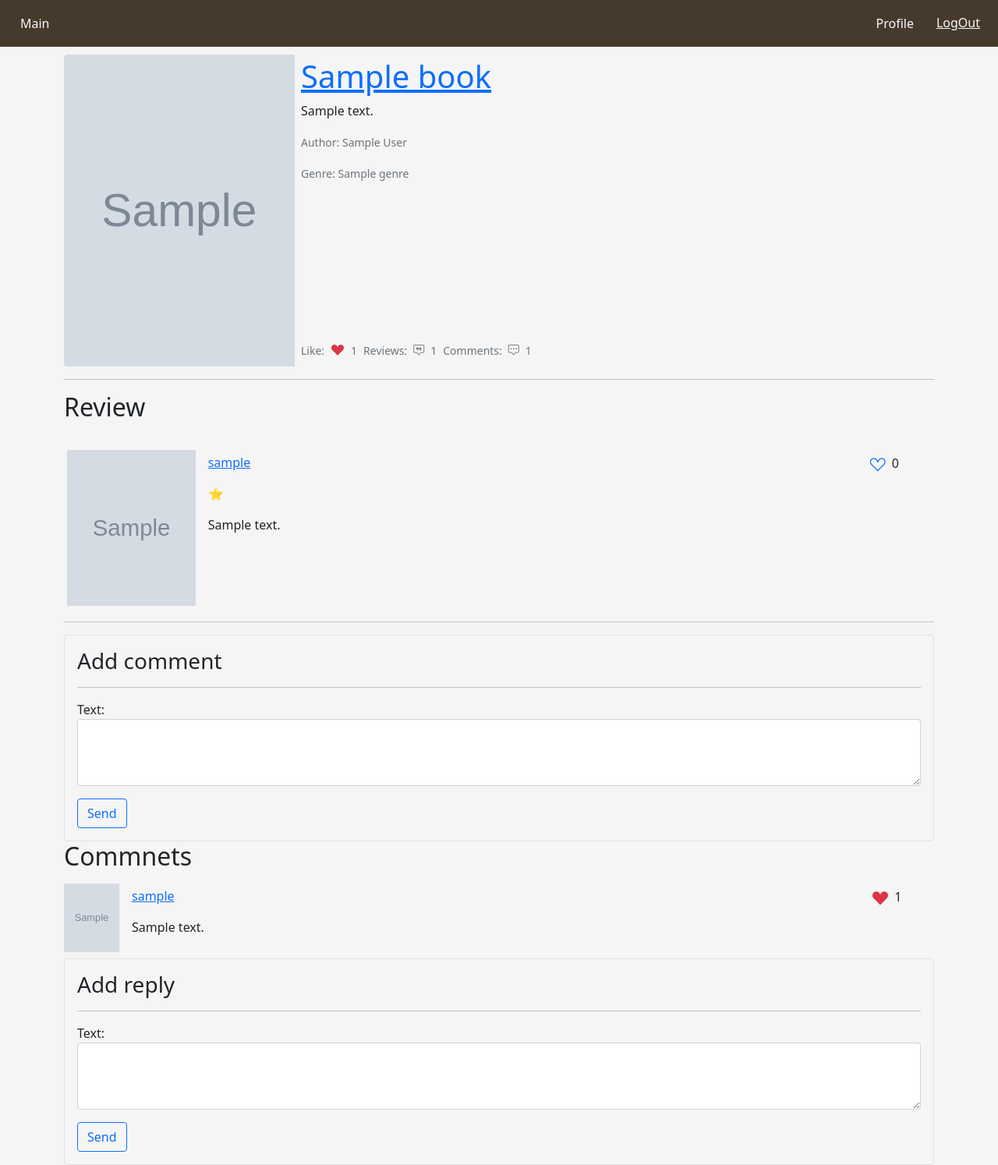
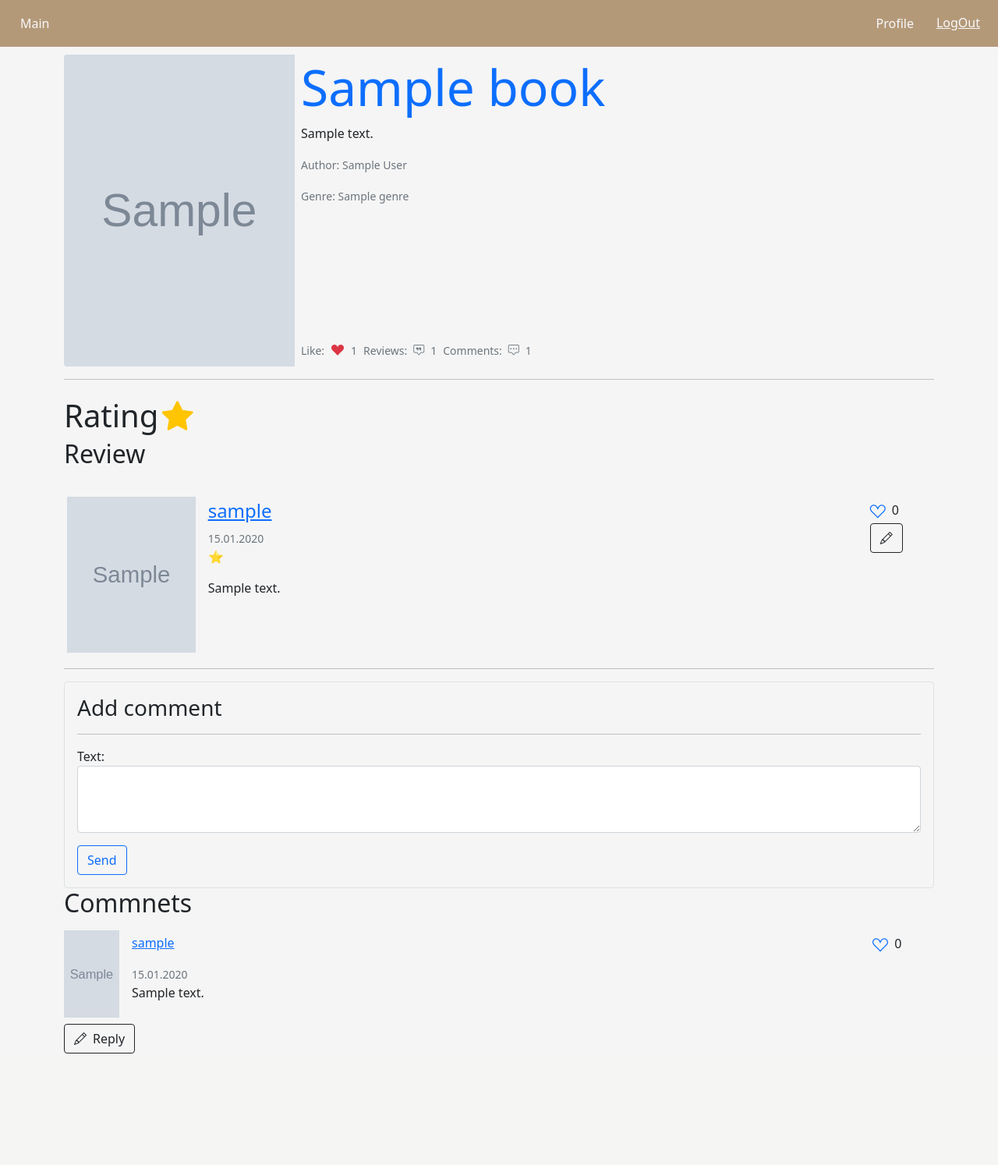
Before and after one commit to malceva-ekaterina/bookshelf, a Django app: page /books/1/ in a window 1280 px wide. Shown: the whole page at 78% size. After the commit the page ends 1351 px from the top, so only its background shows below. Run offline with Django 5.2, Linux system fonts and the light colour scheme; a user stored in the database is signed in; tables that the repository leaves empty hold one stand-in row (values such as "Sample post"); grey boxes marked "Sample" are stand-in pictures; data that the repository does not hold is empty.

Commit message:
Add update review, change reply to comments, Add rating to books

```diff
--- a/accounts/views.py
+++ b/accounts/views.py
@@ -31,7 +31,7 @@
             context['is_author'] = True
         else:
             context['is_author'] = True
-        if Follow.objects.filter(author=self.object, follower=self.request.user).exists():
+        if self.request.user.is_authenticated and Follow.objects.filter(author=self.object, follower=self.request.user).exists():
             context['is_follower'] = True
         else:
             context['is_follower'] = False
@@ -52,7 +52,7 @@
             context['is_author'] = True
         else:
             context['is_author'] = False
-        if Follow.objects.filter(author=self.object, follower=self.request.user).exists():
+        if self.request.user.is_authenticated and Follow.objects.filter(author=self.object, follower=self.request.user).exists():
             context['is_follower'] = True
         else:
             context['is_follower'] = False
--- a/bookshelf/settings.py
+++ b/bookshelf/settings.py
@@ -120,6 +120,7 @@
 
 STATIC_URL = '/static/'
 STATICFILES_DIRS = [BASE_DIR / 'static']
+STATIC_ROOT = os.path.join(BASE_DIR, 'staticfiles')
 
 # Email
 # https://docs.djangoproject.com/en/6.1/topics/email/#topic-email-configuration
--- a/bookshelf/urls.py
+++ b/bookshelf/urls.py
@@ -24,7 +24,7 @@
     path('accounts/', include('accounts.urls')),
     path('', include('library.urls')),
     path('likes/', include('likes.urls')),
-]
+] + static(settings.STATIC_URL, document_root=settings.STATIC_ROOT)
 
 if settings.DEBUG:
     urlpatterns += static(settings.MEDIA_URL, document_root=settings.MEDIA_ROOT)
--- a/library/urls.py
+++ b/library/urls.py
@@ -9,6 +9,7 @@
     path('books/<pk>/delete', BookDeleteView.as_view(), name='book_delete'),
     path('authors/new/', AuthorCreateView.as_view(), name='author_create'),
     path('genre/new/', GenreCreateView.as_view(), name='genre_create'),
-    path('books/<int:pk>/review/new/', create_review, name='review_create'),
+    path('books/<int:b_pk>/review/new/', create_review, name='review_create'),
+    path('books/<int:b_pk>/review/edit/', review_update, name='review_edit'),
     path('books/<int:pk>/comment/new/', create_comment, name='comment_create'),
 ]
--- a/library/views.py
+++ b/library/views.py
@@ -2,10 +2,13 @@
 from django.views.generic import CreateView, DetailView, DeleteView, UpdateView, ListView
 from django.contrib.auth.decorators import login_required
 from django.contrib.auth.mixins import LoginRequiredMixin, UserPassesTestMixin
-from django.db.models import Q
+from django.db.models import Avg, Q, Subquery, OuterRef, Count
+from django.db.models.functions import Coalesce
 from .models import *
 from .forms import *
 from likes.utils import *
+from collections import defaultdict
+
 # Create your views here.
 
 class AuthorCreateView(LoginRequiredMixin, CreateView):
@@ -36,7 +39,7 @@
     paginate_by = 10
 
     def get_queryset(self):
-        queryset = super().get_queryset().prefetch_related('genres')
+        queryset = super().get_queryset()
 
         query = self.request.GET.get('q')
         genre_id = self.request.GET.get('genre')
@@ -48,7 +51,19 @@
         if genre_id:
             queryset = queryset.filter(genres__id=genre_id)
 
-        return queryset.distinct()
+        reviews_subquery = Review.objects.filter(
+            book_id=OuterRef('pk')
+        ).values('book_id').annotate(avg=Avg('rating')).values('avg')
+
+
+        queryset = queryset.annotate(
+            avg_rating=Coalesce(Subquery(reviews_subquery), 0.0)
+        )
+
+        if genre_id:
+            queryset = queryset.distinct()
+
+        return queryset.prefetch_related('genres')
 
     def get_context_data(self, **kwargs):
         context = super().get_context_data(**kwargs)
@@ -66,29 +81,43 @@
     template_name = "books/book_detail.html"
 
     def get_queryset(self):
-        return super().get_queryset().prefetch_related('genres', 'author')
+        return super().get_queryset().prefetch_related('genres', 'author').annotate(avg_rating=(Avg('reviews__rating')*100/5))
 
     def get_context_data(self, **kwargs):
         context = super().get_context_data(**kwargs)
         context['book_is_liked'] = is_liked_by(self.request.user, Book, self.object.pk)
 
-        comments_qs = (
+        qs = (
             self.object.comments
-            .filter(parent__isnull=True)
             .select_related('user', 'user__profile')
-            .prefetch_related('replies__user', 'replies__user__profile')
+            .annotate(likes_count=Count('likes'))      # счётчик лайков
             .order_by('-created_at')
         )
-        context['comments'] = annotate_liked_by_user(comments_qs, self.request.user, Comment)
+        qs = annotate_liked_by_user(qs, self.request.user, Comment)  # ← аннотация на ВСЕ
 
+        # 2. Строим дерево
+        children_map = defaultdict(list)
+        for c in qs:
+            children_map[c.parent_id].append(c)
+        for c in qs:
+            c.children = children_map[c.id]
+
+        context['comments'] = children_map[None]
         review_qs = (
             self.object.reviews.order_by('-created_at')
         )
-        context['review_exist'] = Review.objects.filter(book=self.object, user=self.request.user).exists
+        if self.request.user.is_authenticated:
+            context['review_exist'] = Review.objects.filter(book=self.object, user=self.request.user).exists
+        else:
+            context['review_exist'] = False
 
+        context['review_form'] = ReviewForm()
         context['reviews'] = annotate_liked_by_user(review_qs, self.request.user, Review)
-        context['review_form'] = ReviewForm()
+        if self.request.user.is_authenticated and Review.objects.filter(book=self.object, user=self.request.user).exists():
+            review = Review.objects.get(book=self.object, user=self.request.user)
+            context['review_form'] = ReviewForm(instance=review)
         context['comment_form'] = CommentForm()
+
         return context
 
 
@@ -134,8 +163,8 @@
 
 
 @login_required
-def create_review(request, pk):
-    book = get_object_or_404(Book, id=pk)
+def create_review(request, b_pk):
+    book = get_object_or_404(Book, id=b_pk)
     if not Review.objects.filter(book=book, user=request.user).exists():
         if request.method == 'POST':
             form = ReviewForm(request.POST)
@@ -144,7 +173,7 @@
                 form.instance.user = request.user
                 form.instance.book = book
                 form.save()
-    return redirect('book_detail', pk)
+    return redirect('book_detail', b_pk)
 
 @login_required
 def create_comment(request, pk):
@@ -163,3 +192,22 @@
         parent=parent_obj
     )
     return redirect('book_detail', pk)
+
+class ReviewUpdateView(LoginRequiredMixin, UserPassesTestMixin, UpdateView):
+    model = Review
+    template_name = "reviews/review_form.html"
+    form_class = ReviewForm
+    def get_success_url(self):
+            return reverse('book_detail', kwargs={'pk': self.request.path.GET.get('b_pk') | self.request.path.POST.get('b_pk') })
+    def test_func(self):
+            return self.get_object().user == self.request.user
+
+@login_required
+def review_update(request, b_pk):
+    book = Book.objects.get(pk=b_pk)
+    review = get_object_or_404(Review, user=request.user, book=book)
+    if request.method == 'POST':
+        form = ReviewForm(request.POST, instance=review)
+        if form.is_valid():
+            form.save()
+    return redirect('book_detail', b_pk)
--- a/static/style.css
+++ b/static/style.css
@@ -3,7 +3,7 @@
 }
 header {
     padding: 10px;
-    background-color: #463a2c;
+    background-color: #b49979;
     margin-bottom: 10px;
 }
 
@@ -18,3 +18,20 @@
     object-fit: cover;
     align-content: center;
 }
+.rating > *{
+
+    font-size: 40px;
+}
+.bar {
+    width:fit-content;
+    color: #ffc402;
+
+    mask-image: linear-gradient(
+            to right,
+            #000000 calc(var(--progress) * 1%),
+            transparent calc(var(--progress) * 1%)
+        );
+    mask-size: contain;
+    mask-repeat: no-repeat;
+    mask-position: center;
+}
--- a/templates/authors/author_form.html
+++ b/templates/authors/author_form.html
@@ -1,8 +1,6 @@
-{% extends "base.html" %}
-{% block title %}Author Form{% endblock title %}
-{% block content %}
+
+
     <form method="post">
         {% csrf_token %}
         {{ form.as_p }}
     </form>
-{% endblock content %}
--- a/templates/base.html
+++ b/templates/base.html
@@ -7,7 +7,7 @@
     <link href="https://cdn.jsdelivr.net/npm/bootstrap@5.0.2/dist/css/bootstrap.min.css" rel="stylesheet" integrity="sha384-EVSTQN3/azprG1Anm3QDgpJLIm9Nao0Yz1ztcQTwFspd3yD65VohhpuuCOmLASjC" crossorigin="anonymous">
     <link rel="stylesheet" href="https://cdn.jsdelivr.net/npm/bootstrap-icons@1.11.1/font/bootstrap-icons.css">
     {% load static %}
-    <link rel="stylesheet" href="{% static '/style.css' %}">
+    <link rel="stylesheet" href="{% static 'style.css' %}">
 </head>
 <body>
     <header>
--- /dev/null
+++ b/templates/books/_comments.html
@@ -0,0 +1,39 @@
+<div class="row  mt-2 mb-2">
+    <div class="col-1 row-1" style="">
+        <img src="{{ comment.user.profile.avatar.url }}" alt="" class="img-fluid ">
+    </div>
+    <div class="col-10 p-1">
+        <p><a href="{% url "user_profile" comment.user.username %}">{{ comment.user.username }}</a></p>
+        <small class="text-muted">{{comment.created_at|date:"d.m.Y"}}</small>
+        <p>{{ comment.text }}</p>
+    </div>
+    <div class="col-1 p-1">
+        {% if user.is_authenticated %}
+            <form method="post" action="{% url 'comment_like' pk=book.pk c_pk=comment.id %}" class="d-inline me-1">
+                {% csrf_token %}
+                <button type="submit" class="btn btn-link p-0 border-0">
+                    {% if comment.is_liked_by_user %}
+                        <i class="bi bi-suit-heart-fill text-danger"
+                            style="font-size: 20px;"></i>
+                    {% else %}
+                        <i class="bi bi-suit-heart"
+                            style="font-size: 20px;"></i>
+                    {% endif %}
+                </button>
+            </form>
+        {% else %}
+            <i class="bi bi-suit-heart" style="font-size: 20px;"></i>
+        {% endif %}
+            <span>{{ comment.likes_count }}</span>
+    </div>
+
+    {% if comment.children %}
+        <div class="d-flex flex-column">
+            {% for child in comment.children %}
+                <div class="mt-2 mb-2 ms-5">
+                    {% include "books/_comments.html" with comment=child %}
+                </div>
+            {% endfor %}
+        </div>
+    {% endif %}
+</div>
--- a/templates/books/book_detail.html
+++ b/templates/books/book_detail.html
@@ -7,7 +7,7 @@
         </div>
         <div class="col-7">
             <div class="d-flex flex-column position-relative h-100 p-1">
-                <h1 class="card-title"><a href="{% url "book_detail" book.pk%}">{{ book.title }}</a></h1>
+                <h1 class="card-title display-3"><a href="{% url "book_detail" book.pk%}" class="text-decoration-none">{{ book.title }}</a></h1>
                 <p class="card-text">{{ book.description }}</p>
                 <p class="card-text"><small class="text-muted">
                     <span>Author: </span>
@@ -57,12 +57,19 @@
         </div>
     </div>
     <hr>
+    <div class="rating">
+        <span>Rating</span>
+        {% if book.avg_rating == None %}
+            <span class="text-muted"><i class="bi bi-star"></i><i class="bi bi-star"></i><i class="bi bi-star"></i><i class="bi bi-star"></i><i class="bi bi-star"></i></span>
+        {% else %}
+            <span class="bar" style="--progress: {{ book.avg_rating|default:0 }};"><i class="bi bi-star-fill"></i><i class="bi bi-star-fill"></i><i class="bi bi-star-fill"></i><i class="bi bi-star-fill"></i><i class="bi bi-star-fill"></i></span>
+        {% endif %}
+    </div>
     <div>
         <h2>Review</h2>
+        {% if not review_exist and user.is_authenticated %}
         <div>
-            {% if not review_exist %}
-
-                <form action="{% url "review_create" pk=book.pk %}" method="post" class="border p-3 rounded">
+            <form action="{% url "review_create" b_pk=book.pk %}" method="post" class="border p-3 rounded">
                 <h3>Left Review</h3>
                 <hr>
                 {% csrf_token %}
@@ -80,8 +87,8 @@
                 {% endfor %}
                 <button type="submit" class="btn btn-outline-primary">Send</button>
             </form>
+        </div>
         {% endif %}
-        </div>
         <br>
         <div class="d-flex flex-column p-1">
             {% for review in reviews %}
@@ -90,7 +97,8 @@
                         <img src="{{ review.user.profile.avatar.url }}" alt="" class="img-fluid">
                     </div>
                     <div class="col-9 p-1">
-                        <p><a href="{% url "user_profile" review.user.username %}">{{ review.user.username }}</a></p>
+                        <h4><a href="{% url "user_profile" review.user.username %}">{{ review.user.username }}</a></h4>
+                        <small class="text-muted">{{ review.created_at|date:"d.m.Y" }}</small>
                         <p>{{ review.get_stars }}</p>
                         <p>{{ review.text }}</p>
                     </div>
@@ -112,6 +120,11 @@
                             <i class="bi bi-suit-heart" style="font-size: 20px;"></i>
                         {% endif %}
                             <span>{{ review.likes.count }}</span>
+                        {% if review.user == user %}
+                        <button type="button" class="btn btn-outline-dark me-1" data-bs-toggle="modal" data-bs-target="#reviewModal">
+                            <i class="bi bi-pencil"></i>
+                        </button>
+                        {% endif %}
                     </div>
                 </div>
             {% endfor %}
@@ -137,72 +150,16 @@
             {% endfor %}
             <button type="submit" class="btn btn-outline-primary">Send</button>
         </form>
-
         <div class="d-flex flex-column">
             <h2>Commnets</h2>
             {% for comment in comments %}
-                <div class="row  mt-2 mb-2">
-                    <div class="col-1 row-1" style="">
-                        <img src="{{ comment.user.profile.avatar.url }}" alt="" class="img-fluid ">
+                    {% include "books/_comments.html" with comment=comment %}
+            <div>
+                <button class="btn btn-outline-dark" type="button" data-bs-toggle="collapse" data-bs-target="#collapseExample" aria-expanded="false" aria-controls="collapseExample">
+                    <i class="bi bi-pencil me-2"></i>Reply
+                </button>
             </div>
-                    <div class="col-10 p-1">
-                        <p><a href="{% url "user_profile" comment.user.username %}">{{ comment.user.username }}</a></p>
-
-                        <p>{{ comment.text }}</p>
-                    </div>
-                    <div class="col-1 p-1">
-                        {% if user.is_authenticated %}
-                            <form method="post" action="{% url 'comment_like' pk=book.pk c_pk=comment.id %}" class="d-inline me-1">
-                                {% csrf_token %}
-                                <button type="submit" class="btn btn-link p-0 border-0">
-                                    {% if comment.is_liked_by_user %}
-                                        <i class="bi bi-suit-heart-fill text-danger"
-                                            style="font-size: 20px;"></i>
-                                    {% else %}
-                                        <i class="bi bi-suit-heart"
-                                            style="font-size: 20px;"></i>
-                                    {% endif %}
-                                </button>
-                            </form>
-                        {% else %}
-                            <i class="bi bi-suit-heart" style="font-size: 20px;"></i>
-                        {% endif %}
-                            <span>{{ comment.likes.count }}</span>
-                    </div>
-                </div>
-                {% for reply in comment.replies.all %}
-                <div class="row mt-2 mb-2 ms-2">
-                    <div class="col-1 row-1">
-                        <img src="{{ reply.user.profile.avatar.url }}" alt="" class="img-fluid">
-                    </div>
-                    <div class="col-10 p-1">
-                        <p><a href="{% url "user_profile" reply.user.username %}">{{ reply.user.username }}</a></p>
-
-                        <p>{{ reply.text }}</p>
-                    </div>
-                    <div class="col-1 p-1">
-                        {% if user.is_authenticated %}
-                            <form method="post" action="{% url 'comment_like' pk=book.pk c_pk=comment.id %}" class="d-inline me-1">
-                                {% csrf_token %}
-                                <button type="submit" class="btn btn-link p-0 border-0">
-                                    {% if reply.is_liked_by_user %}
-                                        <i class="bi bi-suit-heart-fill text-danger"
-                                            style="font-size: 20px;"></i>
-                                    {% else %}
-                                        <i class="bi bi-suit-heart"
-                                            style="font-size: 20px;"></i>
-                                    {% endif %}
-                                </button>
-                            </form>
-                        {% else %}
-                            <i class="bi bi-suit-heart" style="font-size: 20px;"></i>
-                        {% endif %}
-                            <span>{{ comment.likes.count }}</span>
-                    </div>
-
-                </div>
-
-                {% endfor %}
+                <div class="collapse" id="collapseExample">
                     <form action="{% url "comment_create" book.pk %}" method="post" class="border p-3 rounded">
                         {% csrf_token %}
                         <h3>Add reply</h3>
@@ -222,7 +179,44 @@
                         {% endfor %}
                         <button type="submit" class="btn btn-outline-primary">Send</button>
                         </form>
+                </div>
             {% endfor %}
         </div>
     </div>
+    <div class="modal fade" id="reviewModal" tabindex="-1" aria-labelledby="reviewModalLabel" aria-hidden="true">
+        <div class="modal-dialog">
+            <div class="modal-content">
+            <div class="modal-header">
+                <h5 class="modal-title" id="reviewModalLabel">Edit Review</h5>
+                <button type="button" class="btn-close" data-bs-dismiss="modal" aria-label="Close"></button>
+            </div>
+            {% if user.is_authenticated %}
+                <div class="modal-body">
+                    <form action="{% url "review_edit" b_pk=book.pk %}" method="post" class="border p-3 rounded">
+                        <h3>Left Review</h3>
+                        <hr>
+                        {% csrf_token %}
+                        {% for field in review_form %}
+                            <div class="mb-3 form-group">
+                                {{ field.label_tag }}
+                                {{ field }}
+                                {% if field.help_text %}
+                                    <small class="form-text text-muted">{{ field.help_text }}</small>
+                                {% endif %}
+                                {% for error in field.errors %}
+                                    <div class="invalid-feedback d-block">{{ error }}</div>
+                                {% endfor %}
+                            </div>
+                        {% endfor %}
+                        <button type="submit" class="btn btn-outline-primary">Send</button>
+                    </form>
+                </div>
+            {% endif %}
+            <div class="modal-footer">
+                <button type="button" class="btn btn-secondary" data-bs-dismiss="modal">Close</button>
+            </div>
+            </div>
+        </div>
+    </div>
+
 {% endblock content %}
--- a/templates/books/index.html
+++ b/templates/books/index.html
@@ -23,6 +23,12 @@
                 <div class="d-flex flex-column col-7 h-100" >
                     <h2 class="card-title"><a href="{% url "book_detail" book.pk%}">{{ book.title }}</a></h2>
                     <p class="card-text text-truncate">{{ book.description }}</p>
+                    <p class="card-text">
+                        <small class="text-muted">
+                            <span>Rating: </span>
+                            {{ book.get_avg_rating }}
+                        </small>
+                    </p>
                     <p class="card-text">
                         <small class="text-muted">
                             <span>Author: </span>
```
Also changed, not shown: library/models.py (+9 -0 lines), templates/reviews/review_form.html (added, +27 -0 lines). Lines whose indentation alone changed are shown as unchanged.
